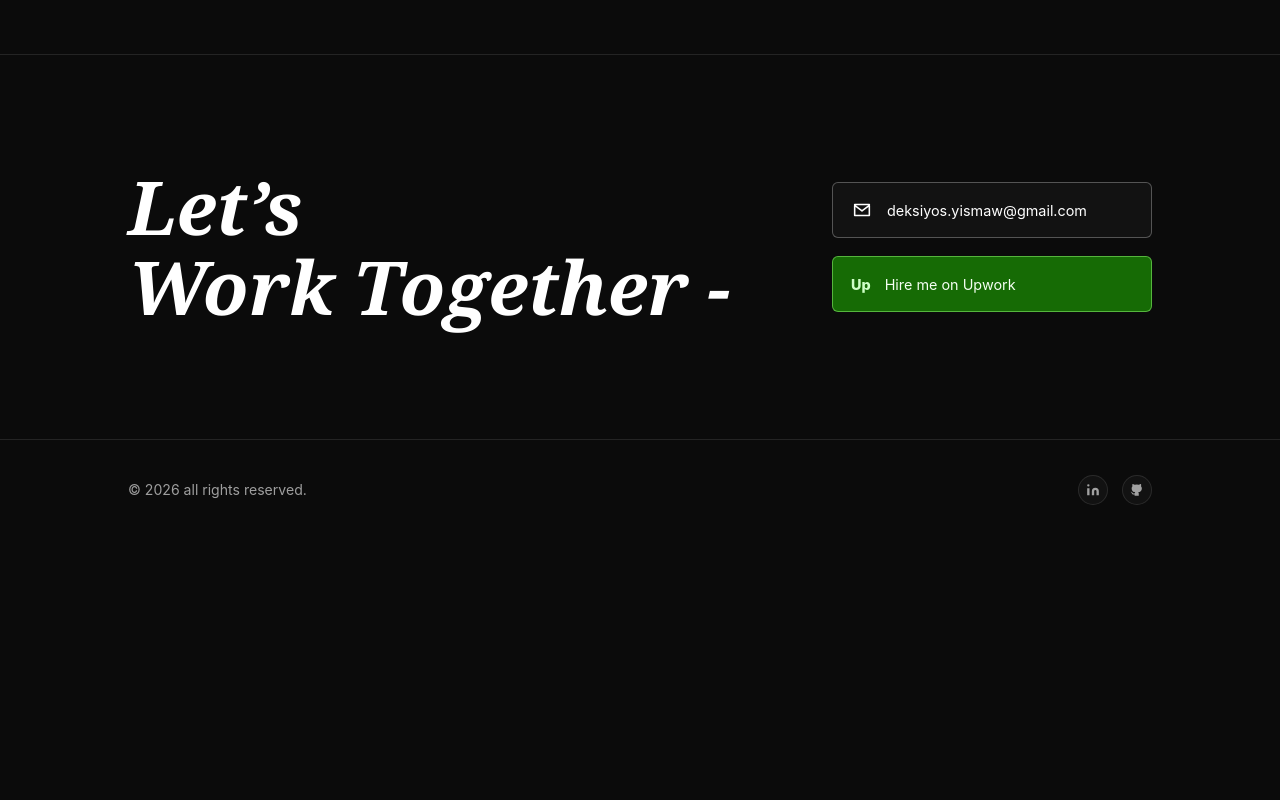
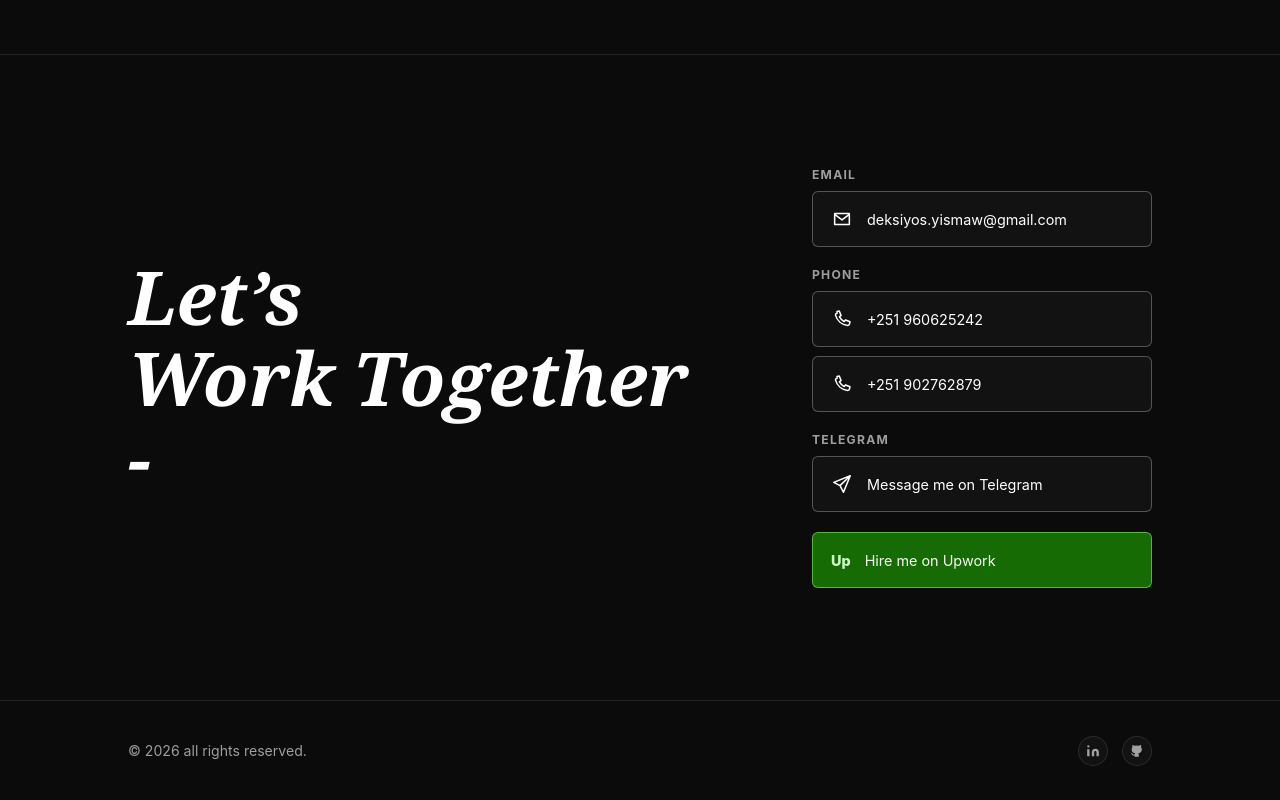
Before and after one commit to B21Boy/Deksi-Code, a React (Vite) app: page / in a window 1280 px wide. Shown: the part 7422-8222 px from the top of the page. Before the commit the page ends 7961 px from the top, so only its background shows below. Built offline with nearby package versions, Linux system fonts and the light colour scheme.

Commit message:
arrange the contact section

```diff
--- a/ContactActions.jsx
+++ b/ContactActions.jsx
@@ -3,12 +3,46 @@ import { site } from './site.js'
 export default function ContactActions() {
   return (
     <div className="contact-actions" aria-label="Contact actions">
-      <a className="contact-button contact-email" href={`mailto:${site.email}`}>
-        <svg aria-hidden="true" viewBox="0 0 24 24">
-          <path d="M4 6h16v12H4z M4 7l8 6 8-6" />
-        </svg>
-        {site.email}
-      </a>
+      <div className="contact-method">
+        <span className="contact-method-label">Email</span>
+        <a className="contact-button contact-email" href={`mailto:${site.email}?subject=${encodeURIComponent('Portfolio inquiry')}`}>
+          <svg aria-hidden="true" viewBox="0 0 24 24">
+            <path d="M4 6h16v12H4z M4 7l8 6 8-6" />
+          </svg>
+          {site.email}
+        </a>
+      </div>
+
+      <div className="contact-method">
+        <span className="contact-method-label">Phone</span>
+        {site.phoneNumbers.map((phone) => (
+          <a className="contact-button" href={`tel:${phone.replace(/\s/g, '')}`} key={phone}>
+            <svg aria-hidden="true" viewBox="0 0 24 24">
+              <path d="M6.6 3.8 9 3.3l2 4.8-1.8 1.5a14 14 0 0 0 5.2 5.2l1.5-1.8 4.8 2-.5 2.4a2 2 0 0 1-2 1.6A15.5 15.5 0 0 1 4.9 7.8a2 2 0 0 1 1.7-2z" />
+            </svg>
+            {phone}
+          </a>
+        ))}
+      </div>
+
+      <div className="contact-method">
+        <span className="contact-method-label">Telegram</span>
+        {site.telegramUrl ? (
+          <a className="contact-button" href={site.telegramUrl} target="_blank" rel="noreferrer">
+            <svg aria-hidden="true" viewBox="0 0 24 24">
+              <path d="m21 3-7.4 18-3.8-7.2L3 10.2 21 3Zm-11.2 10.8L21 3" />
+            </svg>
+            Message me on Telegram
+          </a>
+        ) : (
+          <span className="contact-button contact-button-unavailable" aria-label="Telegram link pending username">
+            <svg aria-hidden="true" viewBox="0 0 24 24">
+              <path d="m21 3-7.4 18-3.8-7.2L3 10.2 21 3Zm-11.2 10.8L21 3" />
+            </svg>
+            Telegram profile link
+          </span>
+        )}
+      </div>
 
       <a className="contact-button contact-upwork" href={site.upworkUrl}>
         <span aria-hidden="true">Up</span>
--- a/contact.css
+++ b/contact.css
@@ -31,8 +31,21 @@
 
 .contact-actions {
   display: grid;
-  gap: 18px;
-  min-width: min(100vw, 320px);
+  gap: 20px;
+  min-width: min(100vw, 340px);
+}
+
+.contact-method {
+  display: grid;
+  gap: 9px;
+}
+
+.contact-method-label {
+  color: var(--text-muted);
+  font-size: 0.76rem;
+  font-weight: 700;
+  letter-spacing: 0.1em;
+  text-transform: uppercase;
 }
 
 .contact-button {
@@ -68,6 +81,12 @@
   background: var(--control-hover);
   box-shadow: 0 0 36px var(--glow);
   transform: translateY(-2px);
+}
+
+.contact-button-unavailable {
+  color: var(--text-muted);
+  border-style: dashed;
+  cursor: default;
 }
 
 .contact-upwork {
--- a/site.js
+++ b/site.js
@@ -10,6 +10,8 @@ export const site = {
   description:
     'Portfolio of Deksiyos Yismaw, an Information Technology graduate building Flutter apps and full-stack web products with React, Node.js and Firebase.',
   email: 'deksiyos.yismaw@gmail.com',
+  phoneNumbers: ['+251 960625242', '+251 902762879'],
+  telegramUrl: 'https://t.me/Dekxaaa',
   upworkUrl: 'https://www.upwork.com',
   location: 'Bahir Dar - Ethiopia',
   age: 22,
```
